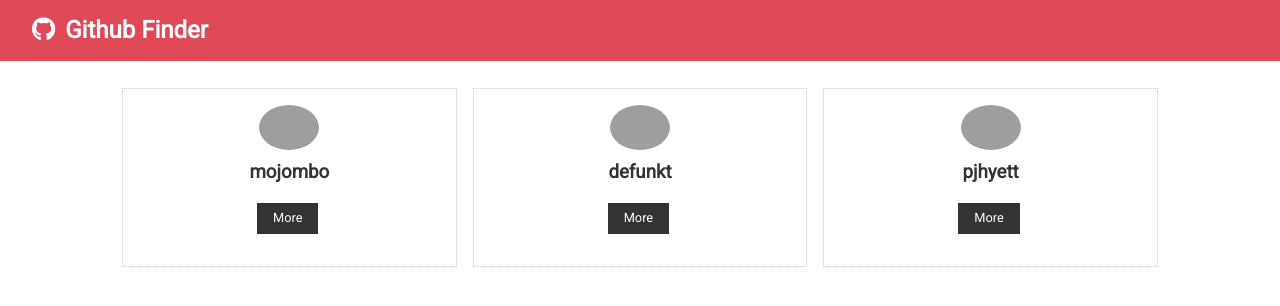
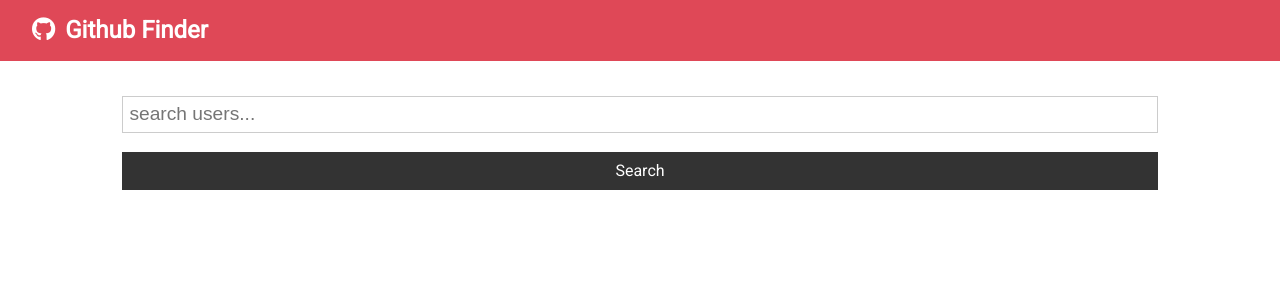
Before and after one commit to nguyenht33/github-finder, a React (Create React App) app: page / in a window 1280 px wide. Shown: the top 306 px of the page. Built offline with nearby package versions, Linux system fonts and the light colour scheme; no server answers; grey boxes are pictures that could not be loaded.

Commit message:
added searchbar

```diff
--- a/src/App.js
+++ b/src/App.js
@@ -1,6 +1,7 @@
 import React, { Component } from 'react';
 import Navbar from './components/layout/Navbar';
 import User from './components/users/Users';
+import Search from './components/users/Search'
 import axios from 'axios';
 import './App.css';
 
@@ -10,17 +11,26 @@ class App extends Component {
     loading: false
   }
 
-  async componentDidMount() {
-    const res = await axios.get('https://api.github.com/users');
-    console.log(res.data)
+  searchUsers = async text => {
+    this.setState({ loading: true })
+
+    const res = await axios.get(
+      `https://api.github.com/search/users?q=${text}&client_id=${process.env.REACT_APP_GITHUB_CLIENT_ID}&client_secrete=${process.env.REACT_APP_GITHUB_CLIENT_SECRET}`
+    );
+    this.setState({ users: res.data.items, loading: false })
   }
 
+  clearUsers = () => this.setState({ users: [], loading: false });
+
   render() {
+    const { users, loading } = this.state;
+
     return (
       <div className='App'>
         <Navbar />
         <div className="container">
-          <User/>
+          <Search searchUsers={this.searchUsers} clearUsers={this.clearUsers} showClear={ users.length > 0 ? true: false }/>
+          <User loading={loading} users={users} />
         </div>
       </div>
     );
--- /dev/null
+++ b/src/components/layout/Spinner.js
@@ -0,0 +1,12 @@
+import React, { Fragment } from 'react';
+import spinner from './spinner.gif';
+
+const Spinner = () => {
+    return (
+        <Fragment>
+            <img src={spinner} alt="Loading..." style={{ width: '200px', margin: 'auto', display: 'block' }}/>
+        </Fragment>
+    )
+}
+
+export default Spinner;
--- /dev/null
+++ b/src/components/users/Search.js
@@ -0,0 +1,54 @@
+import React, { Component } from 'react';
+import PropTypes from 'prop-types';
+
+export class Search extends Component {
+    state = {
+        text: '',
+    }
+
+    static propTypes = {
+        searchUsers: PropTypes.func.isRequired,
+        clearUsers: PropTypes.func.isRequired,
+        showClear: PropTypes.bool.isRequired,
+    };
+
+    onSubmit = (e) => {
+        e.preventDefault();
+        this.props.searchUsers(this.state.text);
+        this.setState({ text: '' });
+    }
+
+    onChange = (e) => this.setState({ [e.target.name]: e.target.value });
+
+    render() {
+        const { showClear, clearUsers } = this.props;
+
+        return (
+            <div>
+                <form onSubmit={this.onSubmit} className="form">
+                    <input
+                        type="text"
+                        name="text"
+                        placeholder="search users..."
+                        value={this.state.text}
+                        onChange ={this.onChange}
+                    />
+                    <input
+                        type="submit"
+                        value="Search"
+                        className="btn btn-dark btn-block"
+                    />
+                </form>
+                {showClear && (
+                    <button
+                        className="btn btn-light btn-block"
+                        onClick={clearUsers}>
+                        Clear
+                    </button>)
+                }
+            </div>
+        )
+    }
+}
+
+export default Search
--- a/src/components/users/Users.js
+++ b/src/components/users/Users.js
@@ -1,39 +1,26 @@
-import React, { Component } from 'react';
+import React from 'react';
 import UserItem from './UserItem';
+import Spinner from '../layout/Spinner';
+import PropTypes from 'prop-types';
 
-export class Users extends Component {
-    state = {
-        users: [
-            {
-                id: '1',
-                login: 'mojombo',
-                avatar_url: 'https://avatars0.githubusercontent.com/u/1?v=4',
-                html_url: 'https://github.com/mojombo'
-            },
-            {
-                id: '2',
-                login: 'defunkt',
-                avatar_url: 'https://avatars0.githubusercontent.com/u/2?v=4',
-                html_url: 'https://github.com/defunkt'
-            },
-            {
-                id: '3',
-                login: 'pjhyett',
-                avatar_url: 'https://avatars0.githubusercontent.com/u/3?v=4',
-                html_url: 'https://github.com/pjhyett'
-            }
-        ]
-    }
-
-    render() {
+const Users = ({ users, loading }) => {
+    if (loading) {
+        return <Spinner />
+    } else {
         return (
             <div style={userStyle}>
-                {this.state.users.map(user => (
+                {users.map(user => (
                     <UserItem key={user.id} user={user} />
                 ))}
             </div>
         )
     }
+
+}
+
+Users.propTypes = {
+    users: PropTypes.array.isRequired,
+    loading: PropTypes.bool.isRequired
 }
 
 const userStyle = {
```
Also changed, not shown: src/components/layout/spinner.gif (added), 1 other file (tests, documents, lock files or other folders).
